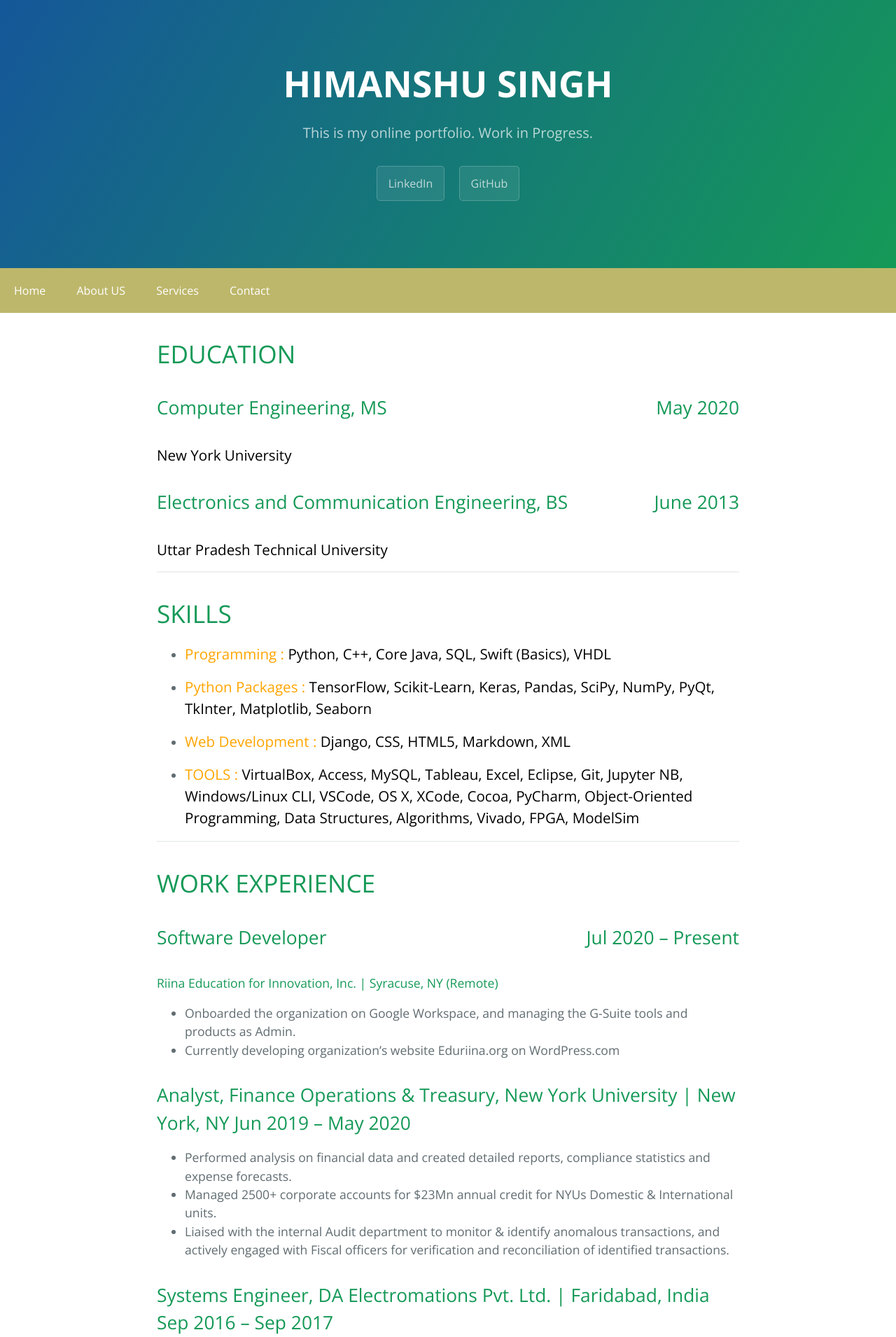
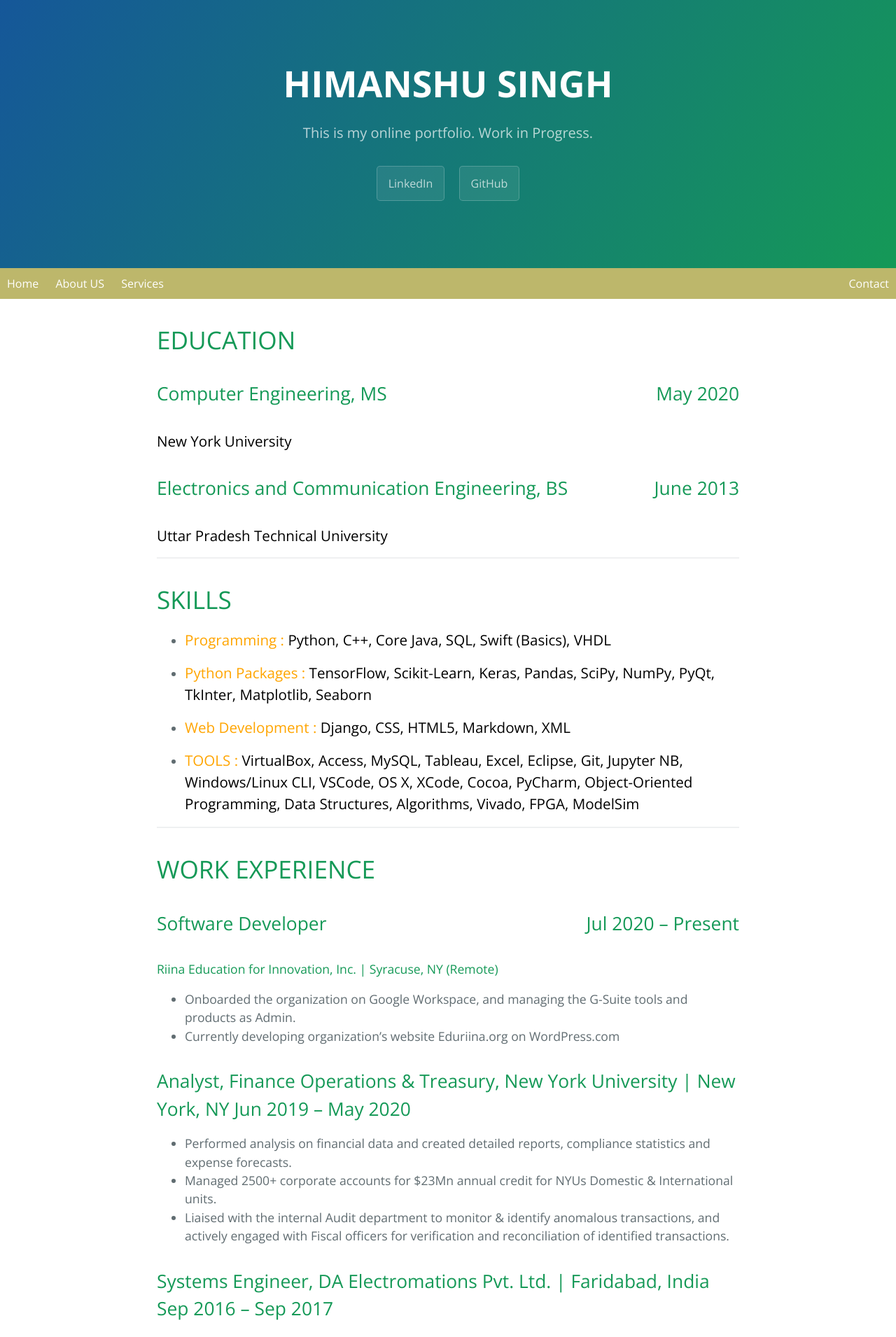
Before and after one commit to himanshu-hs3773/himanshu-hs3773.github.io, a Jekyll site: the page built from index.md, in a window 1280 px wide. Shown: the top 1910 px of the page at 70% size. Built offline with Jekyll 4.4.1, drawn with Linux system fonts in a browser that asks for light colours; our own code applies the rules of GitHub Pages for plain Markdown files.

Commit message:
fixing navbar

```diff
--- a/_layouts/default.html
+++ b/_layouts/default.html
@@ -35,10 +35,13 @@
     display: inline-block;
     color: white;
     text-align: center;
-    padding: 20px 20px;
+    padding: 10px 10px;
     }
     .navbar a.right {
     float: right;
+    }
+    .navbar a.center {
+    float: center;
     }
     .navbar a:hover{
     background-color: #3c4f6e;
@@ -61,9 +64,9 @@
 
     <div class="navbar">
       <a href="#">Home</a>
-      <a href="#">About US</a>
-      <a href="#">Services</a>
-      <a href="#">Contact</a>
+      <a href="#" class="center">About US</a>
+      <a href="#" class="center">Services</a>
+      <a href="#" class="right">Contact</a>
       <!-- <a href="#" class="right">SignUp</a> -->
     </div>
 
```
